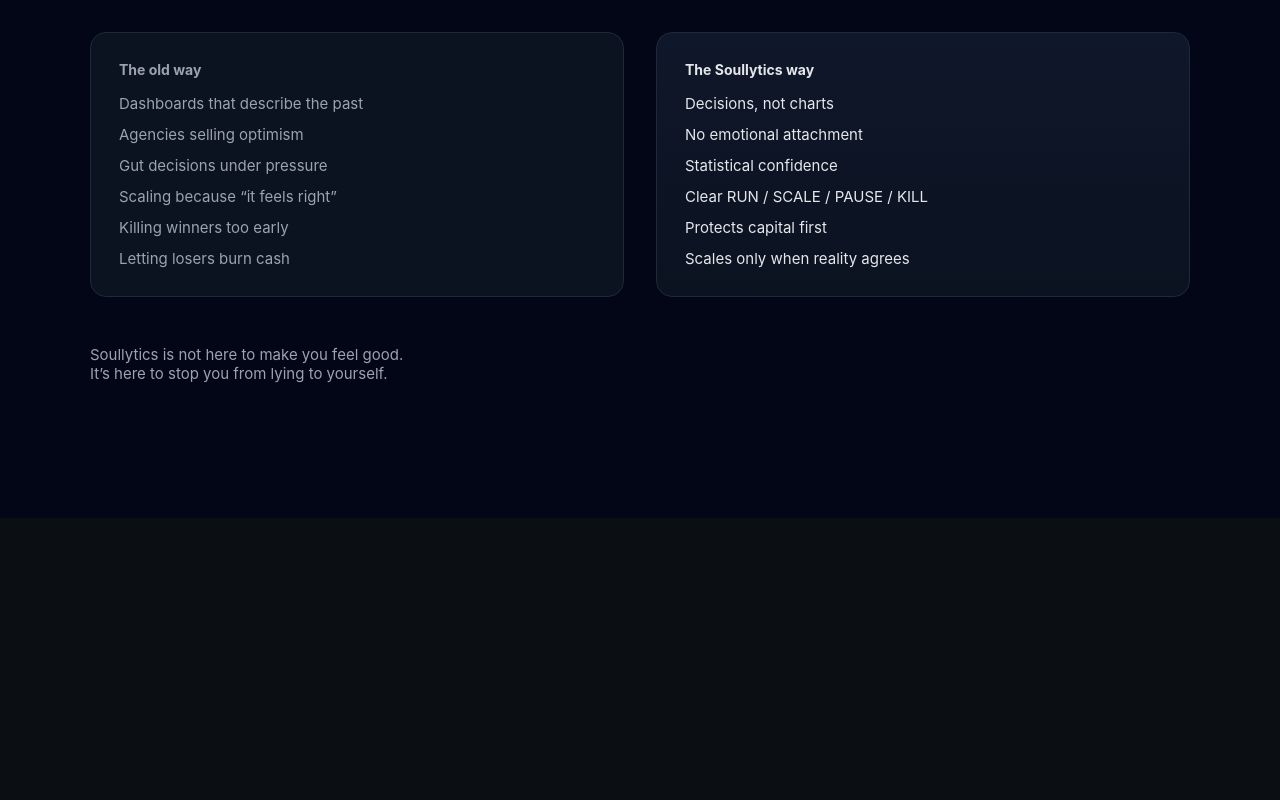
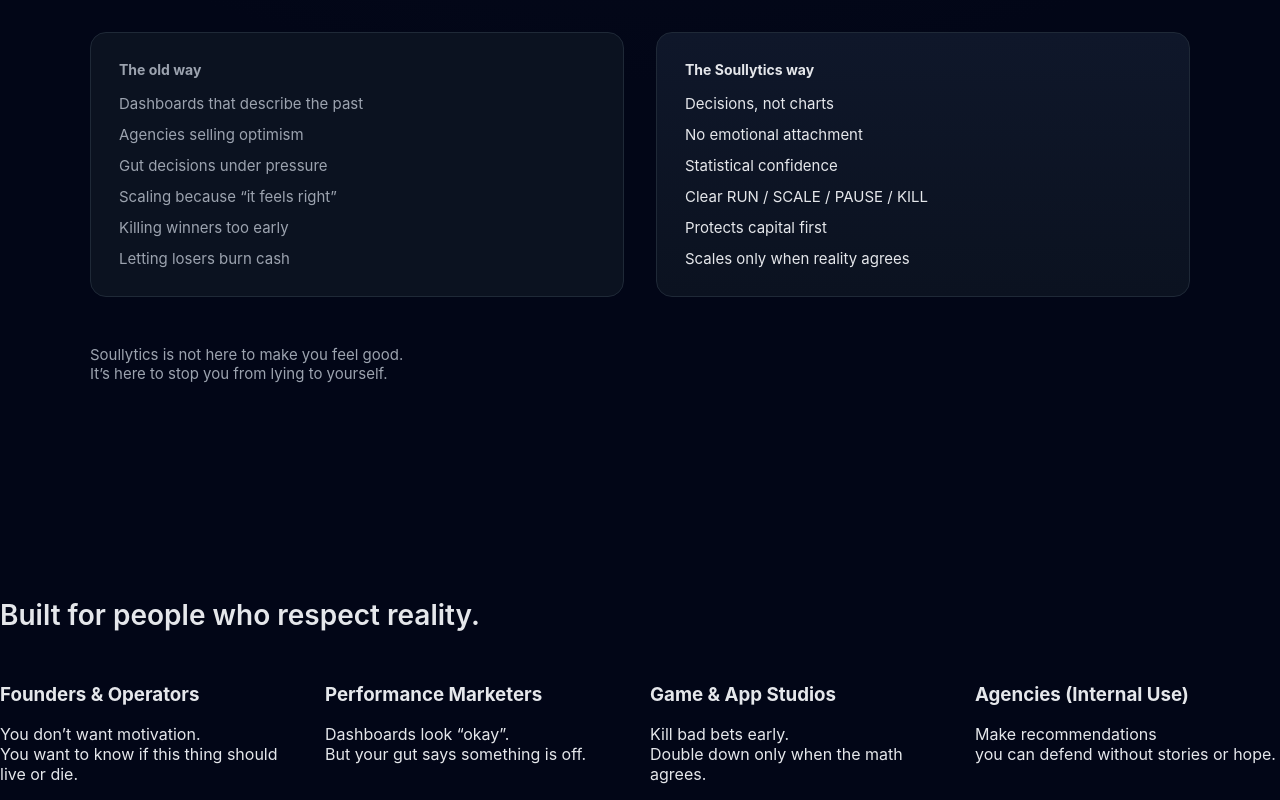
Before and after one commit to ashish98765/soullytics-frontend, a Next.js app: page / in a window 1280 px wide. Shown: the part 1147-1947 px from the top of the page. Before the commit the page ends 1665 px from the top, so only its background shows below. Built offline with nearby package versions, Linux system fonts and the light colour scheme.

Commit message:
Update page.tsx

```diff
--- a/src/app/page.tsx
+++ b/src/app/page.tsx
@@ -319,6 +319,66 @@
     It’s here to stop you from lying to yourself.
   </p>
 </section>
+      {/* BUILT FOR SECTION */}
+<section style={{ marginTop: "80px" }}>
+  <h2
+    style={{
+      fontSize: "28px",
+      fontWeight: 600,
+      marginBottom: "32px",
+    }}
+  >
+    Built for people who respect reality.
+  </h2>
+
+  <div
+    style={{
+      display: "grid",
+      gridTemplateColumns: "repeat(auto-fit, minmax(260px, 1fr))",
+      gap: "20px",
+    }}
+  >
+    {/* Card 1 */}
+    <div className="card">
+      <h3>Founders & Operators</h3>
+      <p>
+        You don’t want motivation.
+        <br />
+        You want to know if this thing should live or die.
+      </p>
+    </div>
+
+    {/* Card 2 */}
+    <div className="card">
+      <h3>Performance Marketers</h3>
+      <p>
+        Dashboards look “okay”.
+        <br />
+        But your gut says something is off.
+      </p>
+    </div>
+
+    {/* Card 3 */}
+    <div className="card">
+      <h3>Game & App Studios</h3>
+      <p>
+        Kill bad bets early.
+        <br />
+        Double down only when the math agrees.
+      </p>
+    </div>
+
+    {/* Card 4 */}
+    <div className="card">
+      <h3>Agencies (Internal Use)</h3>
+      <p>
+        Make recommendations
+        <br />
+        you can defend without stories or hope.
+      </p>
+    </div>
+  </div>
+</section>
     </main>
   );
 }
```
